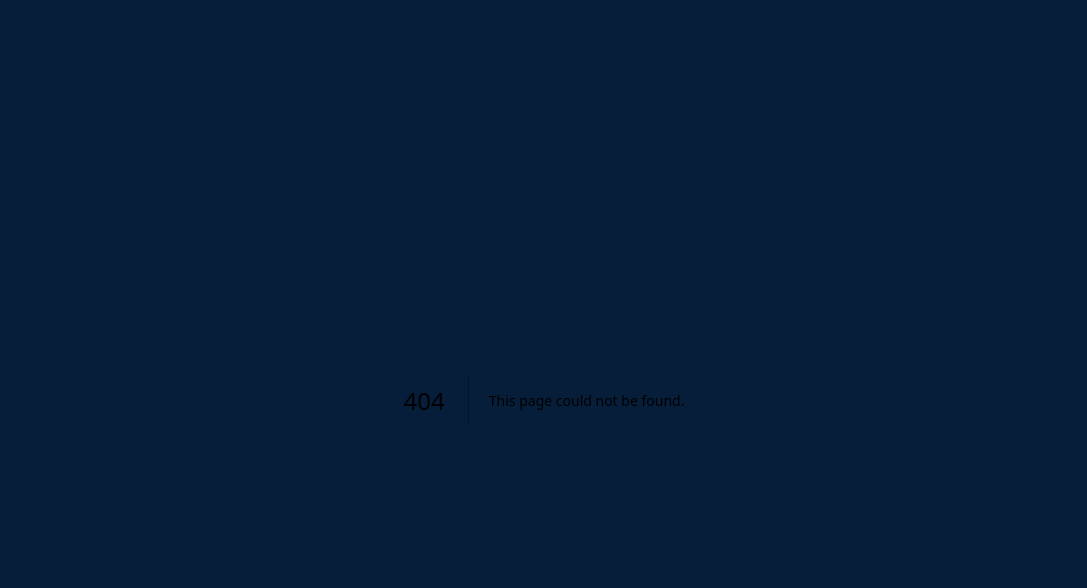
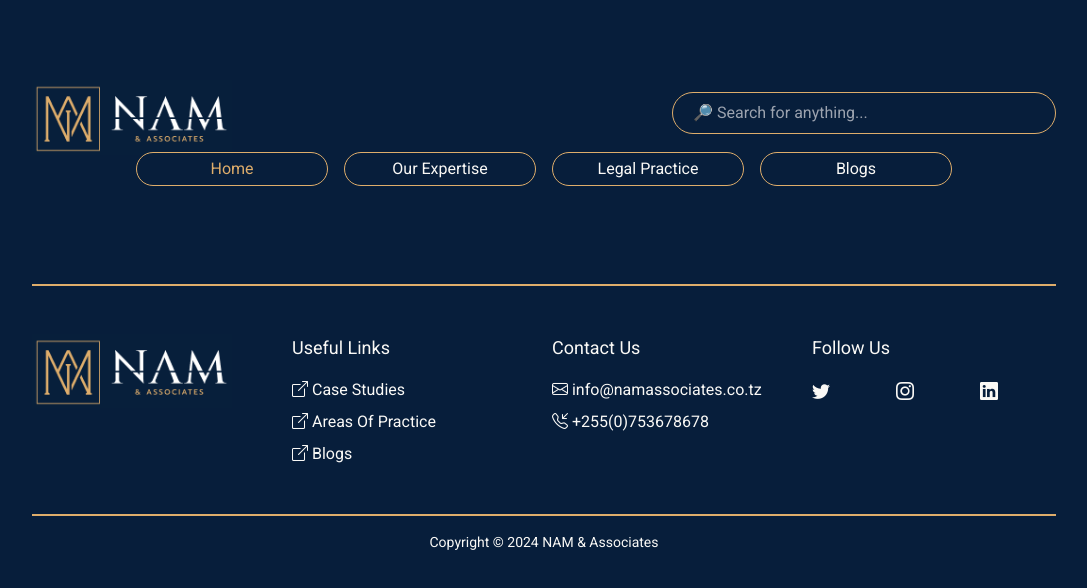
Before and after one commit to genie360s/nam-website, a Next.js app in the folder nam/: page /Expertise in a window 1280 px wide. Before the commit this address had no page. Shown: the top 588 px of the page, without its empty margins (96-1183 px from the left). Built offline with nearby package versions, Linux system fonts and the light colour scheme.

Commit message:
create: footer component

```diff
--- /dev/null
+++ b/nam/src/app/Expertise/page.tsx
@@ -0,0 +1,32 @@
+"use client";
+import Image from "next/image";
+import SearchBar from "../components/searchBar";
+import { NavBar } from "../components/navBar";
+import { Footer } from "../components/footer";
+
+export default function Expertise() {
+  return (
+    <div>
+      <div className="flex justify-between mx-auto mt-20 size-16 w-[80vw]">
+        <div className="h-96 flex-none">
+          <Image
+            src="/images/nam-logo.png"
+            alt="Nam & Associates"
+            width={200}
+            height={200}
+          />
+        </div>
+        <div className=" flex-auto order-last">
+          <div className="grid justify-items-end mt-3">
+            <SearchBar
+              searchHandler={(query: string) => console.log(query)}
+            ></SearchBar>
+          </div>
+        </div>
+      </div>
+      <NavBar />
+      {/* footer */}
+      <Footer />
+    </div>
+  );
+}
--- /dev/null
+++ b/nam/src/app/components/footer.tsx
@@ -0,0 +1,50 @@
+//components/Footer.tsx
+import Image from "next/image";
+const currentYear = new Date().getFullYear(); // Get the current year dynamically
+export function Footer(){
+    return (
+        <div>
+            <footer className="grid grid-cols-4 w-[80vw] mx-auto gap-4 mt-[10ch] py-[6vh] border-t-2 border-b-2 border-brand-copper ">
+        <div className=" cols-1">
+        <Image
+            src="/images/nam-logo.png"
+            alt="Nam & Associates"
+            width={200}
+            height={200}
+          />
+        </div>
+        <div className="cols-1">
+          <div className="grid grid-rows">
+            <div className="row font-medium text-lg text-off-white">Useful Links</div>
+            <div className="row text-off-white mt-4"><i className="bi bi-box-arrow-up-right"></i> Case Studies</div>
+            <div className="row text-off-white mt-2"><i className="bi bi-box-arrow-up-right"></i> Areas Of Practice</div>
+            <div className="row text-off-white mt-2"> <i className="bi bi-box-arrow-up-right"></i> Blogs</div>
+          </div>
+        </div>
+        <div className="cols-1">
+          <div className="grid grid-rows">
+            <div className="row font-medium text-lg text-off-white">Contact Us</div>
+            <div className="row text-off-white mt-4"><i className="bi bi-envelope"></i> info@namassociates.co.tz</div>
+            <div className="row text-off-white mt-2"><i className="bi bi-telephone-inbound"></i> +255(0)753678678</div>
+          </div>
+        </div>
+        <div className="cols-1">
+          <div className="grid grid-rows">
+            <div className="row font-medium text-lg text-off-white">Follow Us</div>
+            <div className="grid row grid-cols-3 gap-2 font-medium text-lg text-off-white">
+            <div className="cols-1 text-off-white mt-4"><i className="bi bi-twitter"></i> </div>
+            <div className="cols-1 text-off-white mt-4"><i className="bi bi-instagram"></i> </div>
+            <div className="cols-1 text-off-white mt-4"><i className="bi bi-linkedin"></i> </div>
+            </div>
+          </div>
+        </div>
+      </footer>
+      <div className="mx-auto w-[80vw]">
+        <div className="text-center text-off-white text-sm mt-4">
+        Copyright © {currentYear} NAM & Associates
+        </div>
+      </div>
+        </div>
+
+    );
+}
--- a/nam/src/app/page.tsx
+++ b/nam/src/app/page.tsx
@@ -3,13 +3,14 @@ import Image from "next/image";
 import SearchBar from "./components/searchBar";
 import { NavBar } from "./components/navBar";
 import GoogleMapEmbed from "./components/googleMapEmbed";
+import { Footer } from "./components/footer";
 import { Borel } from "next/font/google";
 
 const borel = Borel({
   subsets: ["latin"],
   weight: ["400"], // Specify desired font weights
 });
-const currentYear = new Date().getFullYear(); // Get the current year dynamically
+
 
 export default function Home() {
   return (
@@ -355,47 +356,7 @@ export default function Home() {
       <div className="mx-auto w-[80vw] h-[50vh] mt-[5vh]">
         <GoogleMapEmbed />
       </div>
-
-      <footer className="grid grid-cols-4 w-[80vw] mx-auto gap-4 mt-[10ch] py-[6vh] border-t-2 border-b-2 border-brand-copper ">
-        <div className=" cols-1">
-        <Image
-            src="/images/nam-logo.png"
-            alt="Nam & Associates"
-            width={200}
-            height={200}
-          />
-        </div>
-        <div className="cols-1">
-          <div className="grid grid-rows">
-            <div className="row font-medium text-lg text-off-white">Useful Links</div>
-            <div className="row text-off-white mt-4"><i className="bi bi-box-arrow-up-right"></i> Case Studies</div>
-            <div className="row text-off-white mt-2"><i className="bi bi-box-arrow-up-right"></i> Areas Of Practice</div>
-            <div className="row text-off-white mt-2"> <i className="bi bi-box-arrow-up-right"></i> Blogs</div>
-          </div>
-        </div>
-        <div className="cols-1">
-          <div className="grid grid-rows">
-            <div className="row font-medium text-lg text-off-white">Contact Us</div>
-            <div className="row text-off-white mt-4"><i className="bi bi-envelope"></i> info@namassociates.co.tz</div>
-            <div className="row text-off-white mt-2"><i className="bi bi-telephone-inbound"></i> +255(0)753678678</div>
-          </div>
-        </div>
-        <div className="cols-1">
-          <div className="grid grid-rows">
-            <div className="row font-medium text-lg text-off-white">Follow Us</div>
-            <div className="grid row grid-cols-3 gap-2 font-medium text-lg text-off-white">
-            <div className="cols-1 text-off-white mt-4"><i className="bi bi-twitter"></i> </div>
-            <div className="cols-1 text-off-white mt-4"><i className="bi bi-instagram"></i> </div>
-            <div className="cols-1 text-off-white mt-4"><i className="bi bi-linkedin"></i> </div>
-            </div>
-          </div>
-        </div>
-      </footer>
-      <div className="mx-auto w-[80vw]">
-        <div className="text-center text-off-white text-sm mt-4">
-        Copyright © {currentYear} NAM & Associates
-        </div>
-      </div>
+      <Footer />
     </div>
   );
 }
```
